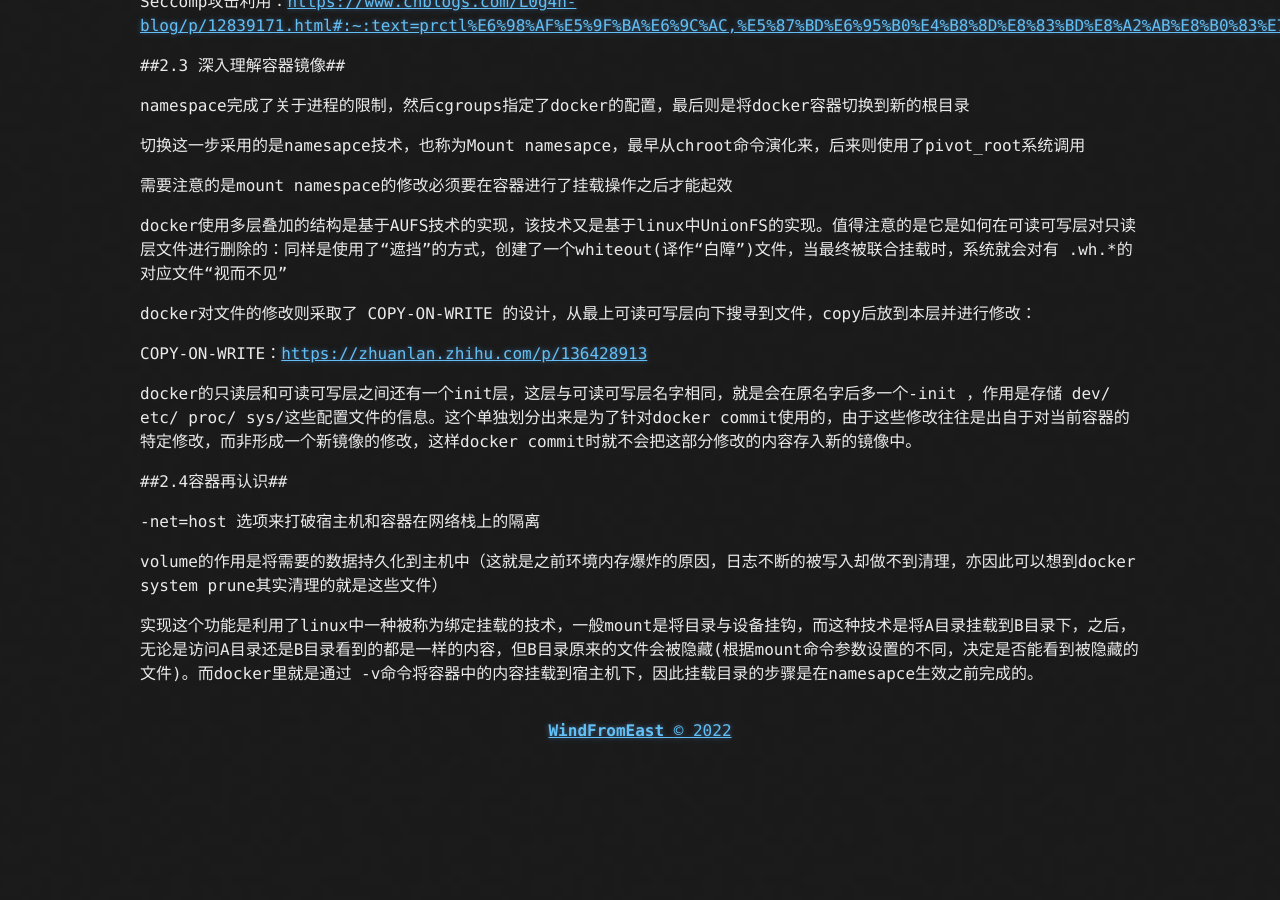
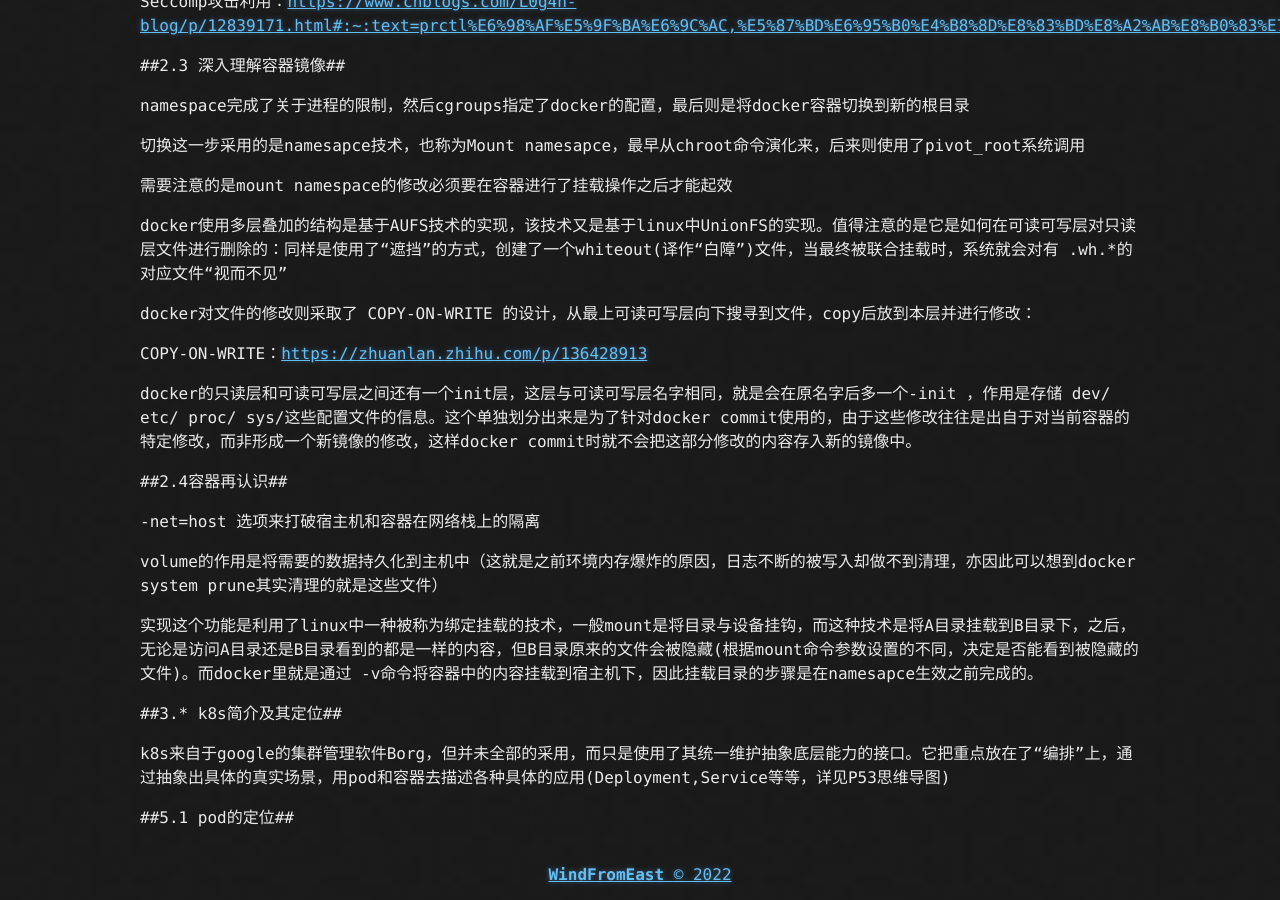
Before and after one commit to Purevessel/Purevessel.github.io, a Jekyll site: the page built from _posts/2022-11-20-k8s.md, in a window 1280 px wide and 900 px high, scrolled down 640 px. Built offline with Jekyll 4.4.1, drawn with Linux system fonts in a browser that asks for light colours; before the commit the page ends 1396 px from its top, so only the background shows below that.

Commit message:
2022/12/12 update

```diff
--- a/_posts/2022-11-20-k8s.md
+++ b/_posts/2022-11-20-k8s.md
@@ -42,3 +42,9 @@ docker的只读层和可读可写层之间还有一个init层，这层与可读
 volume的作用是将需要的数据持久化到主机中（这就是之前环境内存爆炸的原因，日志不断的被写入却做不到清理，亦因此可以想到docker system prune其实清理的就是这些文件）
 
 实现这个功能是利用了linux中一种被称为绑定挂载的技术，一般mount是将目录与设备挂钩，而这种技术是将A目录挂载到B目录下，之后，无论是访问A目录还是B目录看到的都是一样的内容，但B目录原来的文件会被隐藏(根据mount命令参数设置的不同，决定是否能看到被隐藏的文件)。而docker里就是通过 -v命令将容器中的内容挂载到宿主机下，因此挂载目录的步骤是在namesapce生效之前完成的。
+
+##3.* k8s简介及其定位##
+
+k8s来自于google的集群管理软件Borg，但并未全部的采用，而只是使用了其统一维护抽象底层能力的接口。它把重点放在了“编排”上，通过抽象出具体的真实场景，用pod和容器去描述各种具体的应用(Deployment,Service等等，详见P53思维导图)
+
+##5.1 pod的定位##
```
